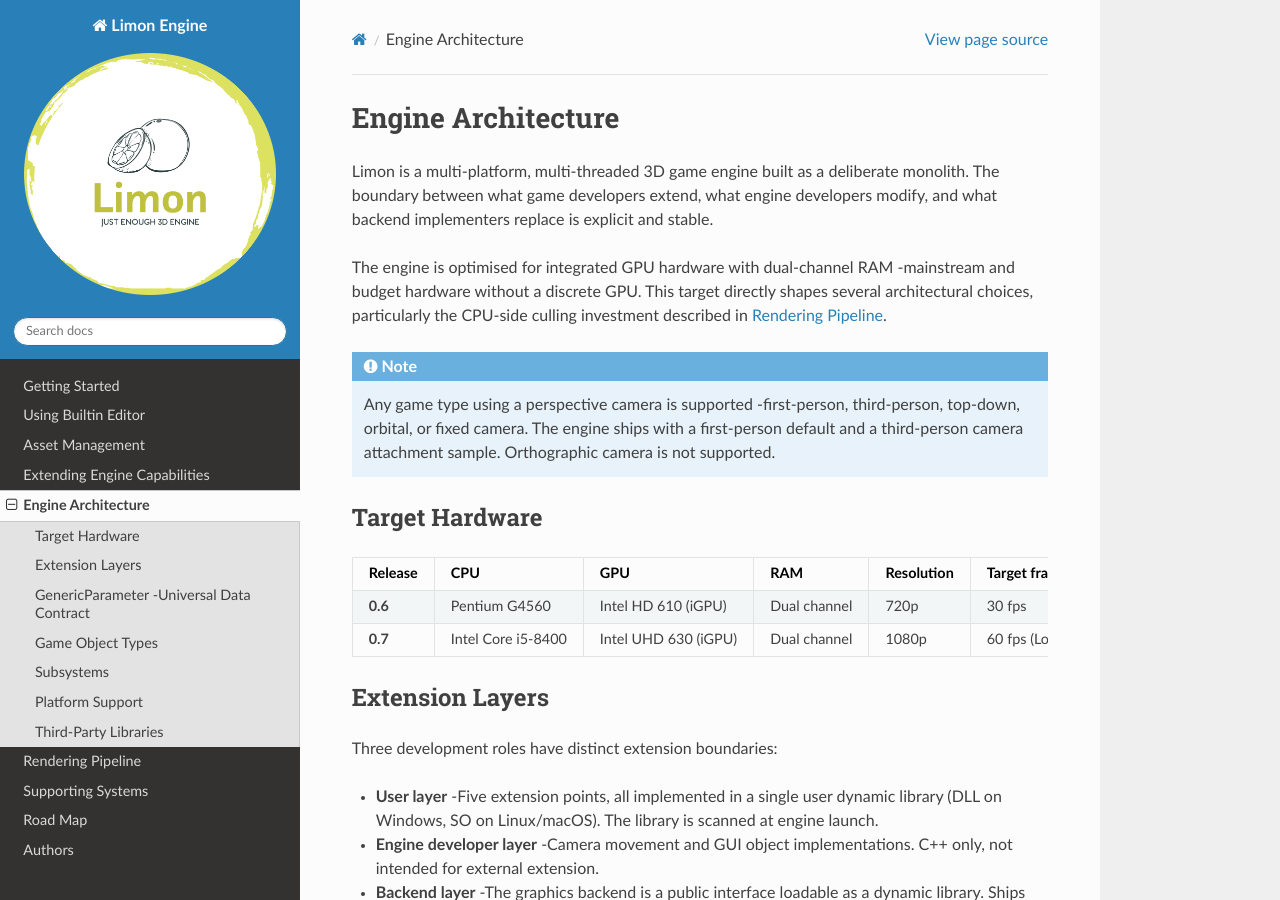
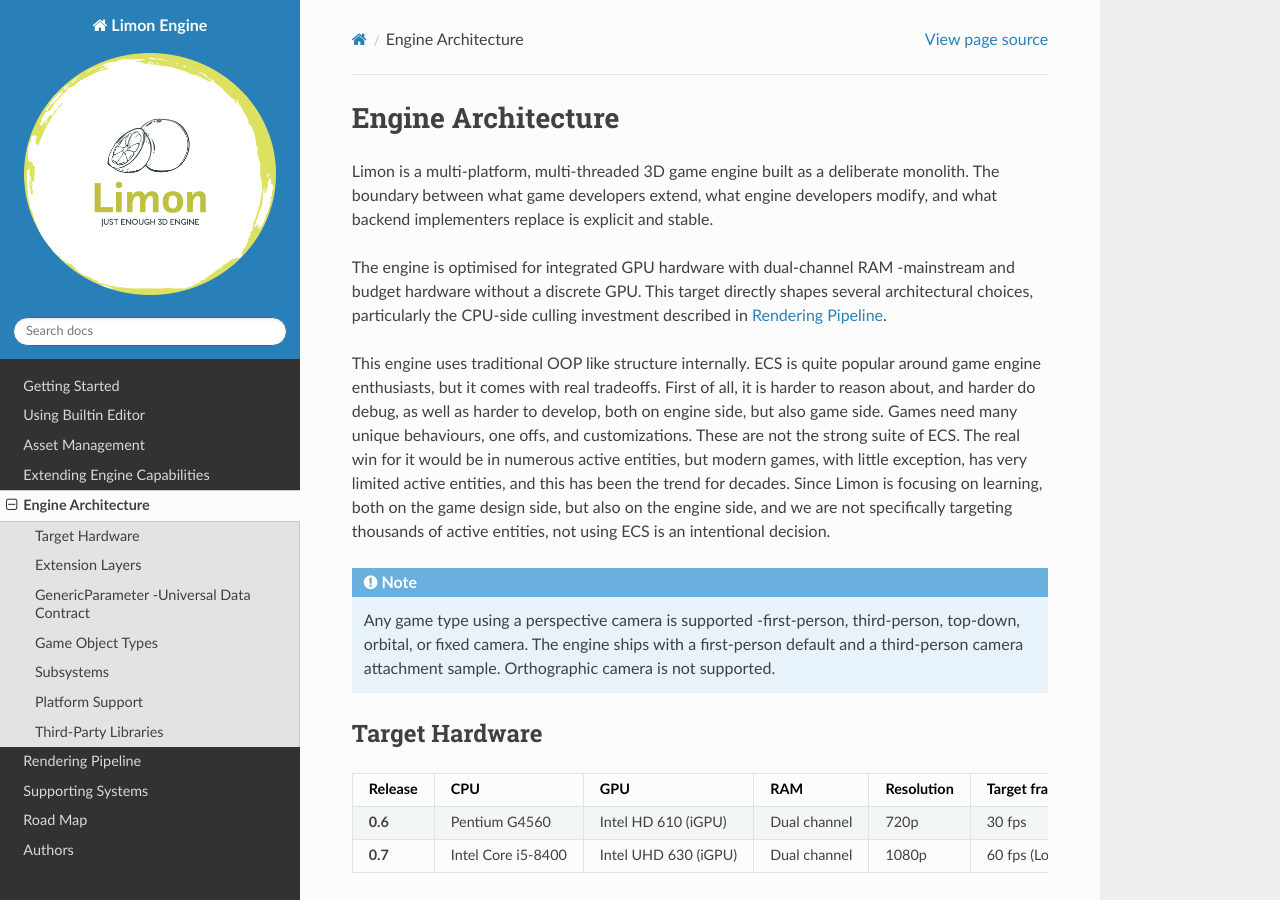
Before and after one commit to enginmanap/limonEngine-docs, a Sphinx documentation site: the page built from docs/EngineArchitecture.rst, in a window 1280 px wide and 900 px high. Built offline with Sphinx 7.4.7 and the Read the Docs theme 3.1.0, drawn with Linux system fonts in a browser that asks for light colours; pages that are not in the unit, such as notebooks, are missing from menus.

Commit message:
Add ECS clarification, and remove first person focus

```diff
--- a/docs/EngineArchitecture.rst
+++ b/docs/EngineArchitecture.rst
@@ -7,6 +7,11 @@
 Limon is a multi-platform, multi-threaded 3D game engine built as a deliberate monolith. The boundary between what game developers extend, what engine developers modify, and what backend implementers replace is explicit and stable.
 
 The engine is optimised for integrated GPU hardware with dual-channel RAM -mainstream and budget hardware without a discrete GPU. This target directly shapes several architectural choices, particularly the CPU-side culling investment described in :ref:`RenderingPipeline`.
+
+This engine uses traditional OOP like structure internally. ECS is quite popular around game engine enthusiasts, but it comes with real tradeoffs. First of all, it is harder to reason about, and harder do debug, as well as harder to develop, both on engine side, but also game side.
+Games need many unique behaviours, one offs, and customizations. These are not the strong suite of ECS. The real win for it would be in numerous active entities, but modern games, with little exception, has very limited active entities, and this has been the trend for decades.
+Since Limon is focusing on learning, both on the game design side, but also on the engine side, and we are not specifically targeting thousands of active entities, not using ECS is an intentional decision.
+
 
 .. note::
     Any game type using a perspective camera is supported -first-person, third-person, top-down, orbital, or fixed camera. The engine ships with a first-person default and a third-person camera attachment sample. Orthographic camera is not supported.
--- a/docs/index.rst
+++ b/docs/index.rst
@@ -5,7 +5,7 @@
 Welcome to Limon Engine's documentation!
 ========================================
 
-Limon is a multi platform 3D game engine mainly focusing on first person games. Focus of its development is ease of use and ease of study. It has builtin editor for maps, animations and GUIs.
+Limon is a multi platform 3D game engine. Focus of its development is ease of use and ease of study. It has builtin editor for maps, animations and GUIs.
 
 Prebuilt binaries for Windows, Linux and MacOS can be `found here <https://github.com/enginmanap/limonEngine/releases>`_
 
```
